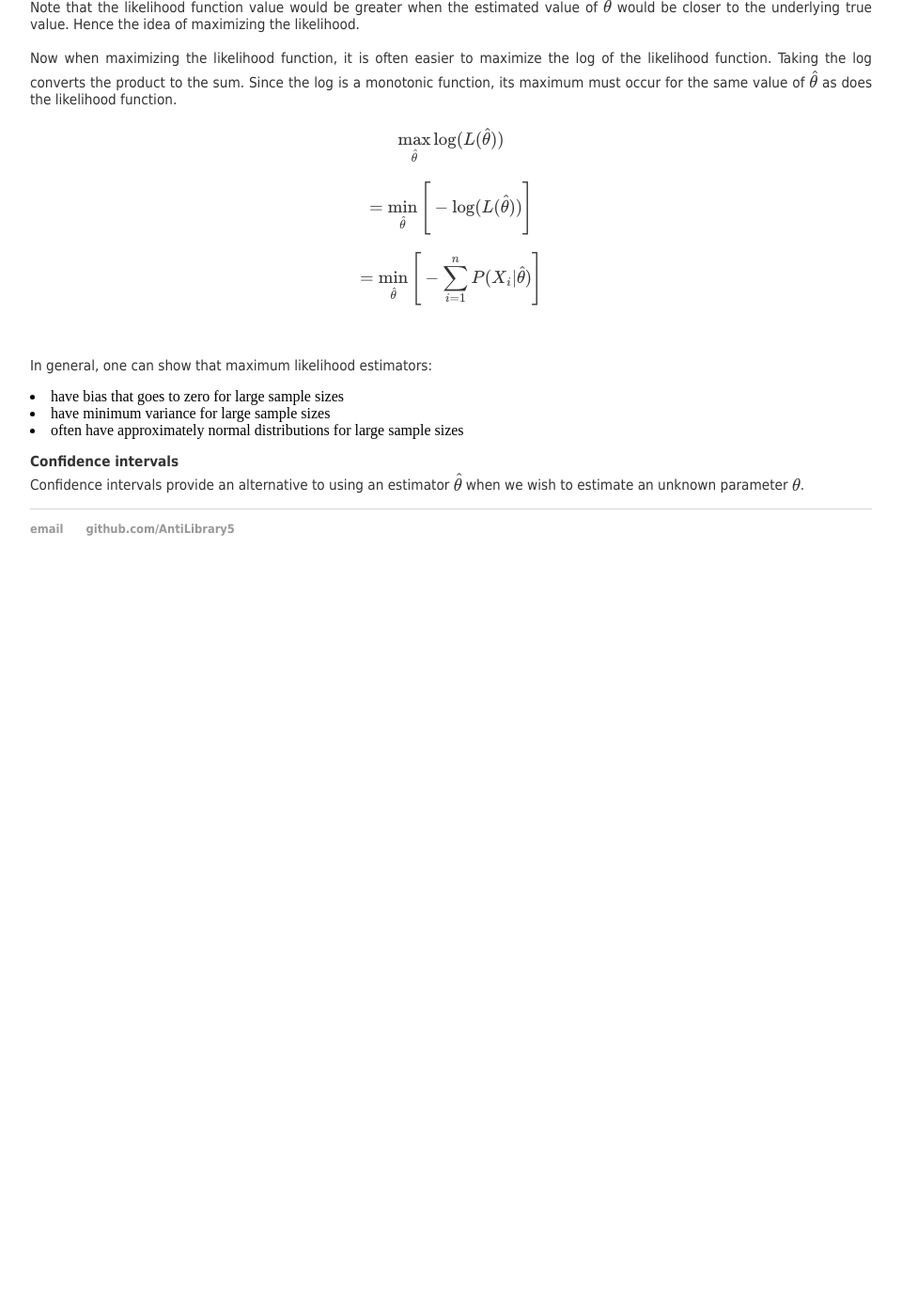
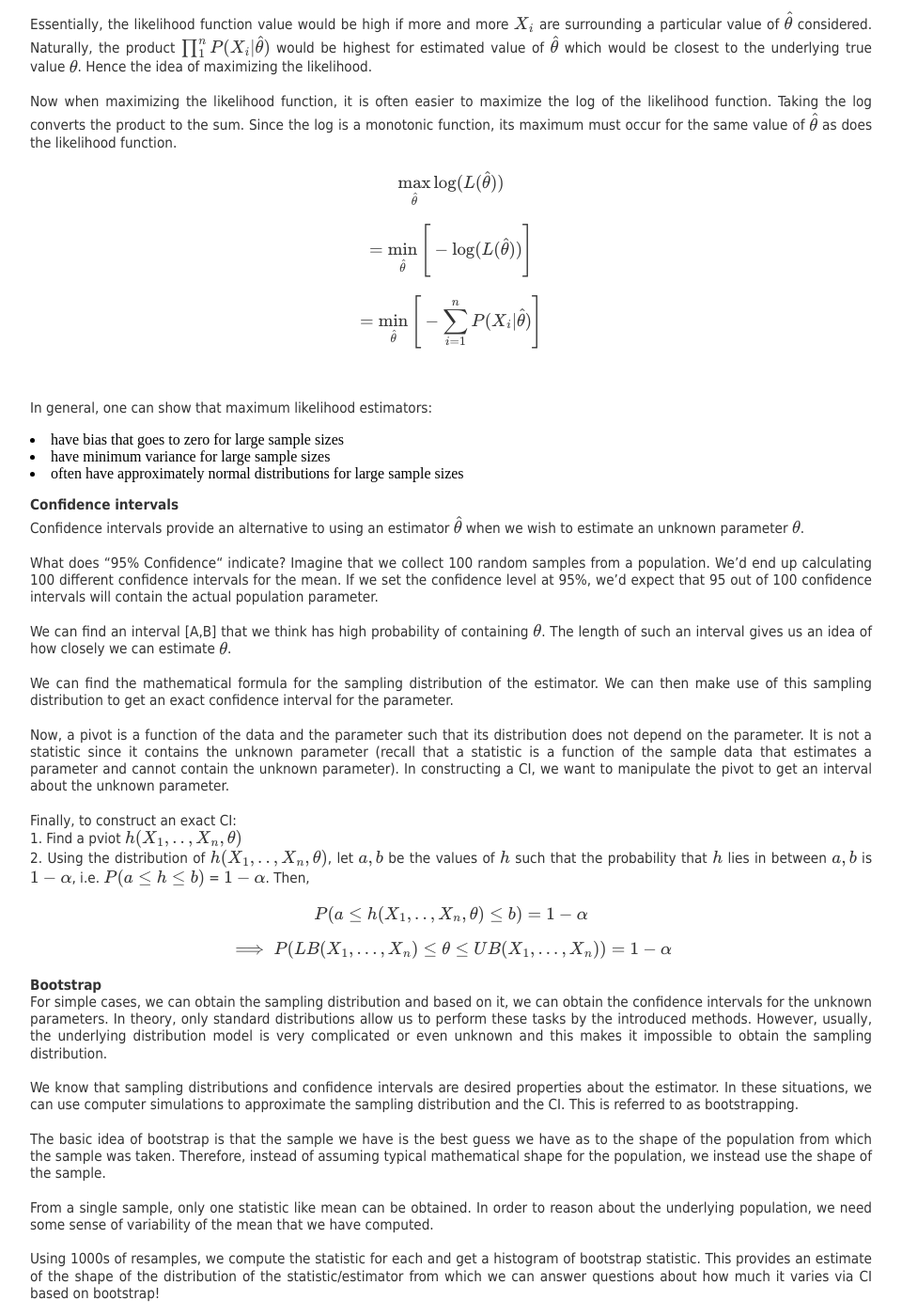
Before and after one commit to AntiLibrary5/AntiLibrary5.github.io, a Jekyll site: the page built from notes/statistics.html, in a window 1280 px wide and 1400 px high, scrolled down 3906 px. Shown: the whole window at 94% size, without its empty margins (160-1120 px from the left). Built offline with Jekyll 4.4.1, drawn with Linux system fonts in a browser that asks for light colours; nearby versions of some CDN libraries; before the commit the page ends 4536 px from its top, so only the background shows below that; some of the changed text lies outside the part shown.

Commit message:
Update statistics.html

```diff
--- a/notes/statistics.html
+++ b/notes/statistics.html
@@ -134,7 +134,7 @@
 <br>Now given the outcomes (sample data), what can we say about the process that generated the data? We use the data to infer, or rather approximate the underlying distribution that generated the data via:
 <li>parameter estimation: what parameter values possibly shape the underlying distribution?
 <li>hypothesis testing: is the assumed law for the underlying distribution correct or should we change it?
-<br>The only information we have is the sample!
+<br><br>The only information we have is the sample! From the sample, statistical procedures can infer the likely properties of the population.
 </p>
 
 <p align="justify">
@@ -170,7 +170,8 @@
 <br><br>So there is an underlying true distribution  \(X_1, X_2,...,X_n \sim P(X|\theta)\). We might know or can assume the nature of the distribution of this underlying data according to some standard distributions we can deal with. We ask ourselves, given some value of \(\widehat{\theta}\), what is the probability of seen the data \(X\)? In other words, we want to maximize \(P(X|\widehat{\theta})\). The \(\widehat{\theta})\) that does that is the maximum likelihood estimation.
 \[ P(X_1|\widehat{\theta})P(X_2|\widehat{\theta})P(X_3|\widehat{\theta})...P(X_n|\widehat{\theta}) = \prod_{1}^n P(X_i|\widehat{\theta}) = L(\widehat{\theta})\]
 
-Note that the likelihood function value would be greater when the estimated value of \(\widehat{\theta}\) would be closer to the underlying true value. Hence the idea of maximizing the likelihood.
+Essentially, the likelihood function value would be high if more and more \(X_i\) are surrounding a particular value of  \(\widehat{\theta}\) considered. Naturally, the product \(\prod_{1}^n P(X_i|\widehat{\theta})\) would be highest for
+estimated value of \(\widehat{\theta}\) which would be closest to the underlying true value \(\theta\). Hence the idea of maximizing the likelihood.
 
 <br><br>Now when maximizing the likelihood function, it is often easier to maximize the log of the likelihood function. Taking the log converts the product to the sum. Since the log is a monotonic function, its maximum must occur for the same value of \(\widehat{\theta}\) as does the likelihood function.
 \[ \max_\widehat{\theta} \log(L(\widehat{\theta}))\] \[=\min_\widehat{\theta} \Bigg[-\log(L(\widehat{\theta})) \Bigg] \]
@@ -186,4 +187,40 @@
 <b>Confidence intervals</b>
 <br>Confidence intervals provide an alternative to using an estimator \(\widehat{\theta}\) when we wish to estimate an unknown parameter \(\theta\).
 
+<br><br>What does “95% Confidence“ indicate? Imagine that we collect 100 random samples from a population. We’d end up calculating 100 different confidence intervals for the mean. If we set the confidence level at 95%, we’d expect that 95 out of 100 confidence intervals will contain the actual population parameter.
+
+<br><br>We can find an interval [A,B] that we think has high probability of containing \(\theta\). The length of such an interval gives us an idea of how closely we can estimate \(\theta\).
+
+<br><br>We can find the mathematical formula for the sampling distribution of the estimator. We can then make use of this sampling distribution to get an exact confidence interval for the parameter.
+
+<br><br>Now, a pivot is a function of the data and the parameter such that its distribution does not depend on the parameter. It is not a statistic since it contains the unknown parameter (recall that a statistic is a function of the sample data that estimates a parameter and cannot contain the unknown parameter). In constructing a CI, we want to manipulate the pivot to get an interval about the unknown parameter.
+
+<br><br>Finally, to construct an exact CI:
+<br>1. Find a pviot \(h(X_1,..,X_n,\theta)\)
+<br>2. Using the distribution of \(h(X_1,..,X_n,\theta)\), let \(a, b\) be the values of \(h\) such that the probability that \(h\) lies in between \(a, b\) is \(1-\alpha\), i.e. \( P(a \le h \le b) \) = \( 1-\alpha \). Then,
+\[ P(a \le h(X_1,..,X_n,\theta) \le b) = 1-\alpha \]
+\[ \implies P(LB(X_1,...,X_n) \le \theta \le UB(X_1,...,X_n)) = 1-\alpha \]
 </p>
+
+<p align="justify">
+<b>Bootstrap</b>
+<br>For simple cases, we can obtain the sampling distribution and based on it, we can obtain the confidence intervals for the unknown parameters. In theory, only standard distributions allow us to perform these tasks by the introduced methods. However, usually, the underlying distribution model is very complicated or even unknown and this makes it impossible to obtain the sampling distribution.
+
+<br><br>We know that sampling distributions and confidence intervals are desired properties about the estimator. In these situations, we can use computer simulations to approximate the sampling distribution and the CI. This is referred to as bootstrapping.
+
+<br><br>The basic idea of bootstrap is that the sample we have is the best guess we have as to the shape of the population from which the sample was taken. Therefore, instead of assuming typical mathematical shape for the population, we instead use the shape of the sample.
+
+<br><br>From a single sample, only one statistic like mean can be obtained. In order to reason about the underlying population, we need some sense of variability of the mean that we have computed.
+
+<br><br>Using 1000s of resamples, we compute the statistic for each and get a histogram of bootstrap statistic. This provides an estimate of the shape of the distribution of the statistic/estimator from which we can answer questions about how much it varies via CI based on bootstrap!
+</p>
+
+<p align="justify">
+<b>Hypothesis testing</b>
+<br>Statistical tools we have worked towards so far are inference problems regarding a parameter, which can be estimated from the sample data either by a single number (a point estimate) or an entire interval of plausible values (confidence intervals). But usually, in applications, the objective is not to estimate a parameter but to decide which of two contradictory claims about the unknown parameter is correct. This is the realm of hypothesis testing.
+
+<br><br>We are interested in the parameter \(\theta\) of the underlying probability distribution which is unknown. We only know that it belongs to a certain parameter space \(\Theta\), which can be partitioned into two disjoint set \(\Theta_0\) and \(\Theta_1\).
+We must decide whether \(\theta\) lies in \(\Theta_0\) or \(\Theta_1\), i.e.
+\[ H_0: \theta \in \Theta_0 \] or \[ H_1: \theta \in \Theta_1 \]
+Exactly one hypothesis must be true.
+</p>
```
